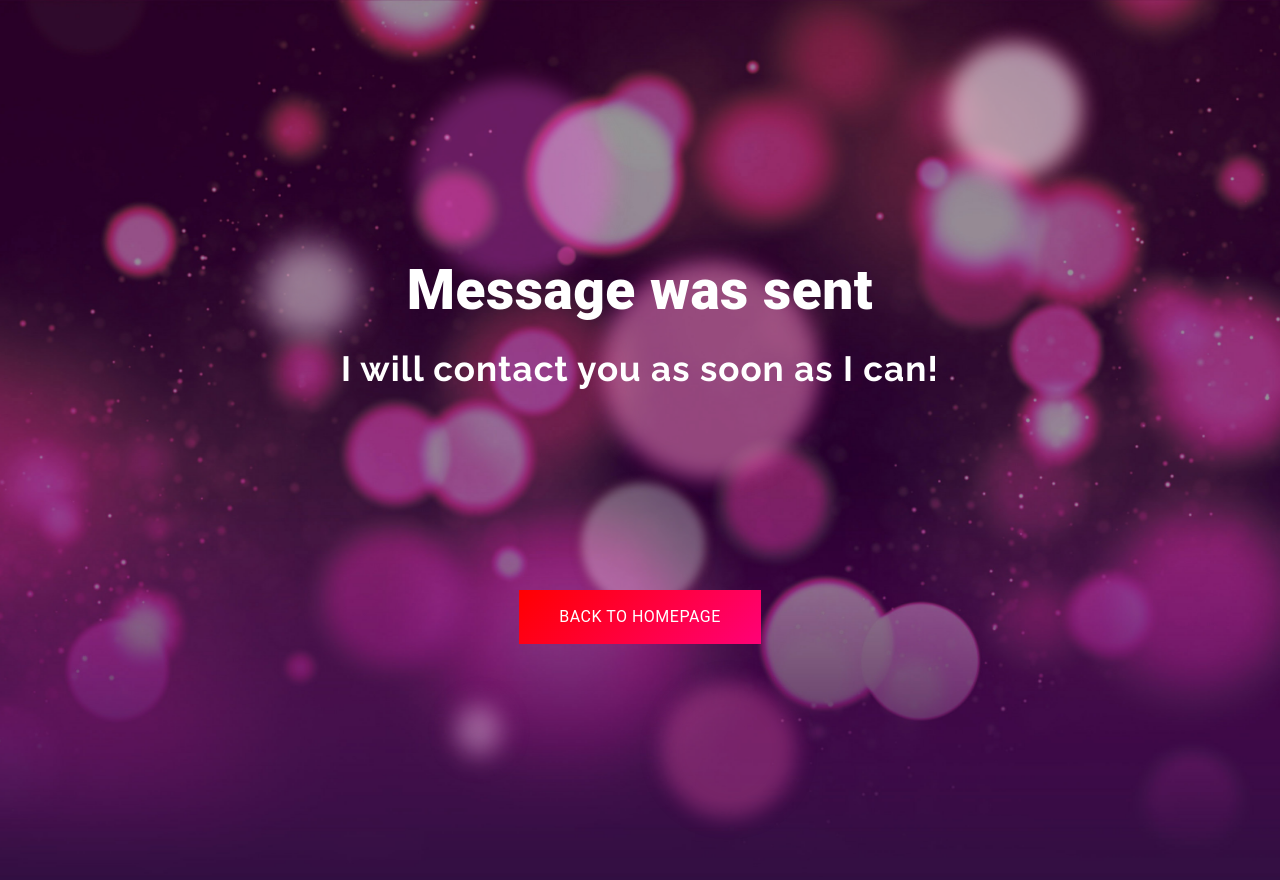
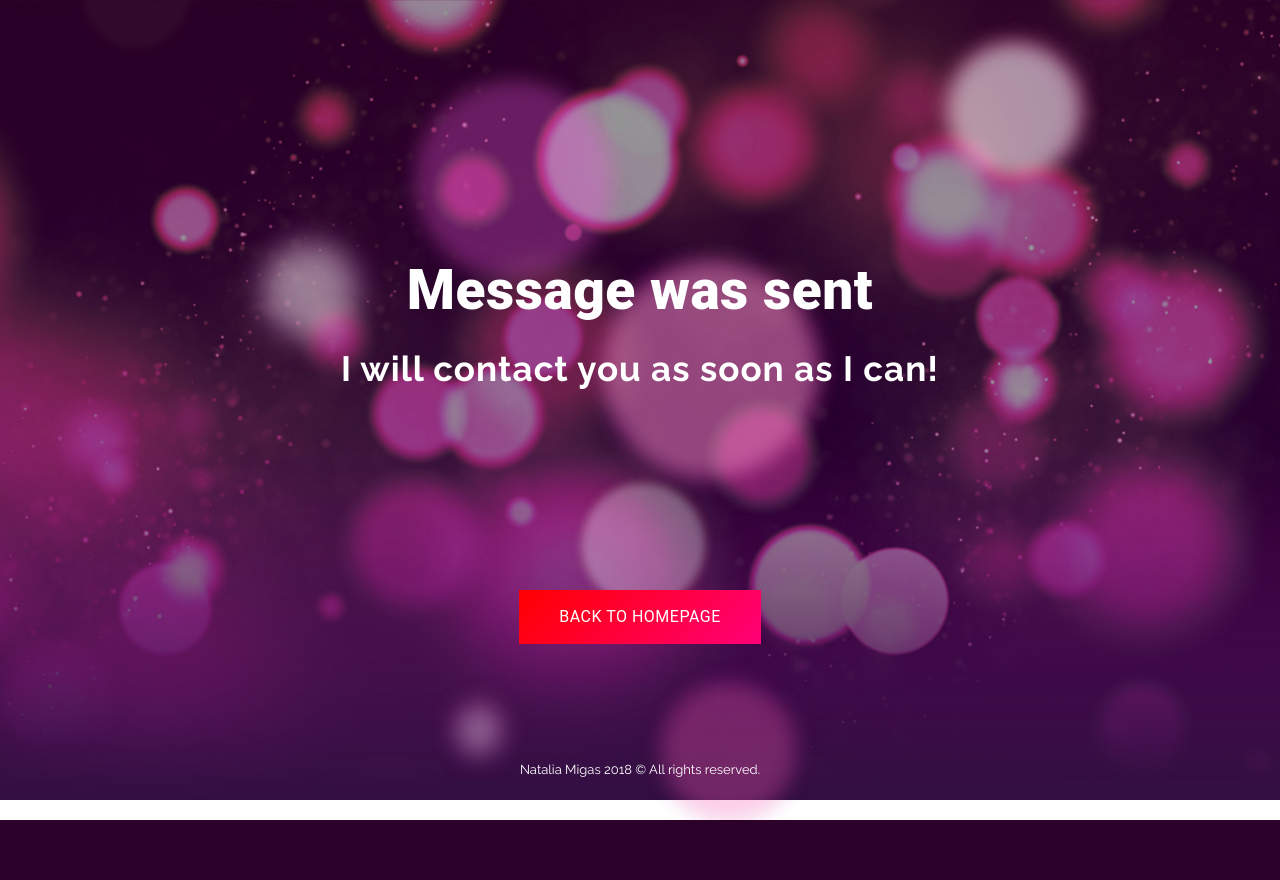
Before and after one commit to natalia-migas/portfolio-new, a PHP site: page /typ.php in a window 1280 px wide. After the commit the page ends 820 px from the top, so only its background shows below. Run offline with PHP 8.4, Linux system fonts and the light colour scheme; some libraries are stand-ins or nearby versions.

Commit message:
edit msg sent site

```diff
--- a/css/main.css
+++ b/css/main.css
@@ -115,6 +115,8 @@ input[type='submit'] {
   @media (max-width: 991px) {
     .header {
       min-height: 100vh; } }
+  .header.msg-sent {
+    min-height: 100vh; }
 
 .navbar {
   padding: 1.5rem 1rem;
@@ -893,4 +895,6 @@ input[type='submit'] {
   background-color: transparent;
   color: #fff;
   margin-top: -40px;
-  font-family: "Raleway", sans-serif; }
+  font-family: "Raleway", sans-serif;
+  position: relative;
+  z-index: 99; }
--- a/sass/main.scss
+++ b/sass/main.scss
@@ -135,6 +135,9 @@ input[type='submit'] {
   min-height: 110vh;
   position: relative;
   @media (max-width: 991px) {
+    min-height: 100vh;
+  }
+  &.msg-sent {
     min-height: 100vh;
   }
 }
@@ -990,4 +993,6 @@ input[type='submit'] {
   color: #fff;
   margin-top: -40px;
   font-family: $font2;
+  position: relative;
+  z-index: 99;
 }
--- a/typ.php
+++ b/typ.php
@@ -21,13 +21,13 @@
 
 <body>
 
-	<header class="header" id="header">
+	<header class="header msg-sent" id="header">
 		<div class="hero">
 			<div class="container">
 				<h1 class="text-center">Message was sent</h1>
 				<h2 class="text-center">I will contact you as soon as I can!</h2>
 				<div class="text-center">
-					<a href="http://webdevnatalia.com/" class="btn btn-main scrollable">Back to Homepage</a>
+					<a href="http://webdevnatalia.com/" class="btn btn-main">Back to Homepage</a>
 				</div>
 			</div>
 			<span class="circle one d-none d-xl-block"></span>
```
